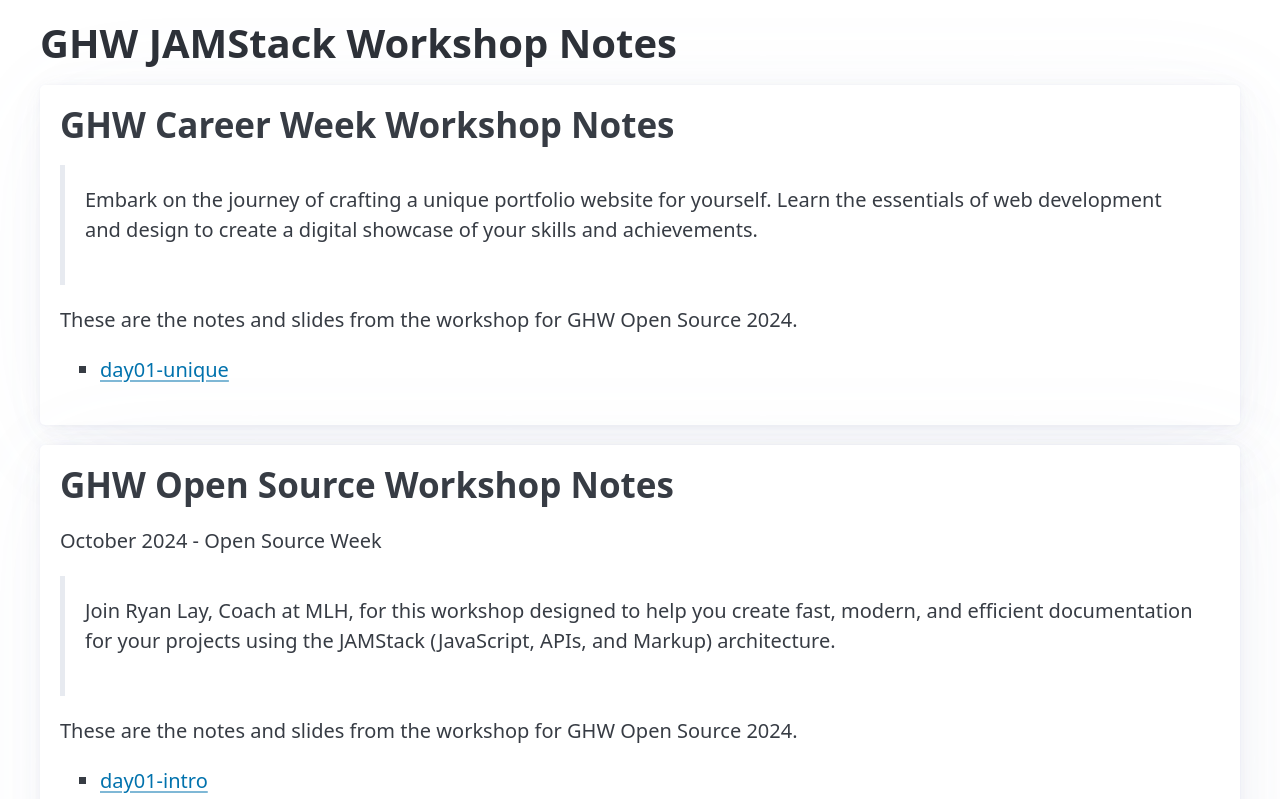
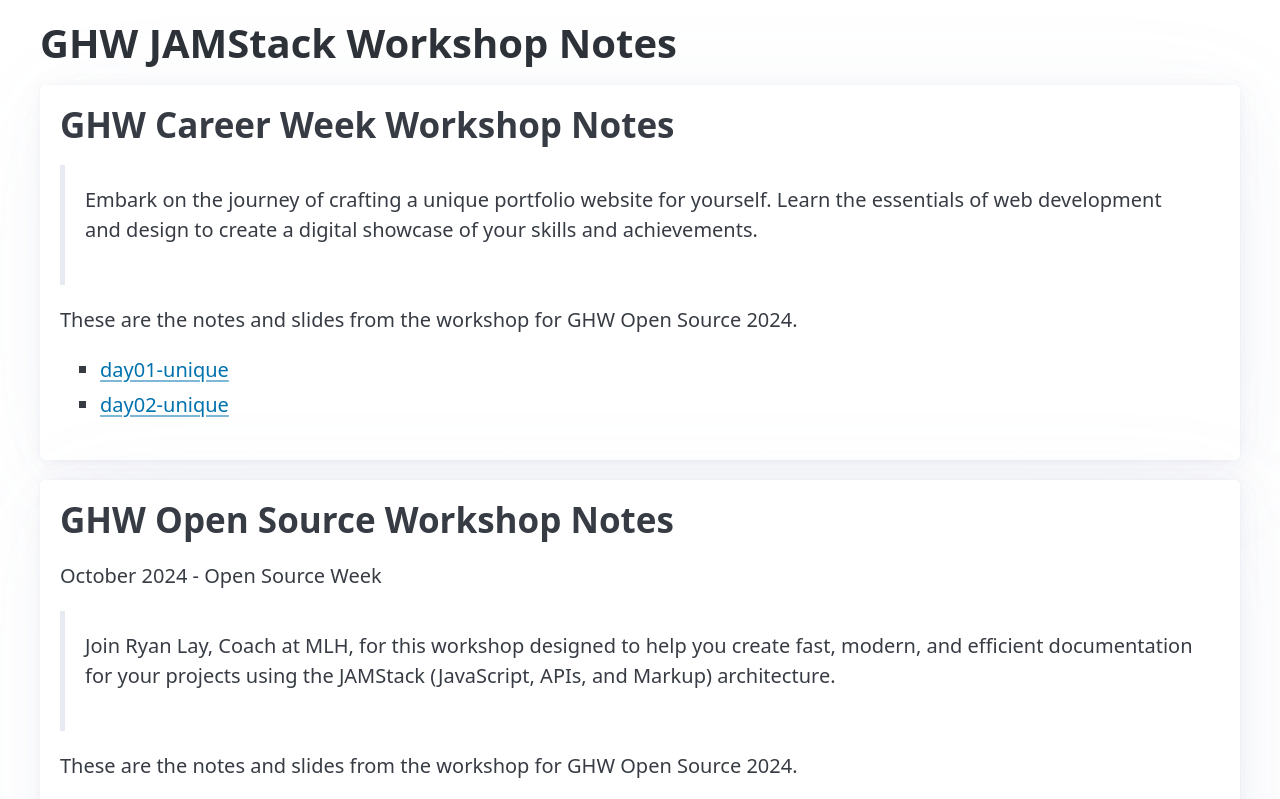
Before and after one commit to totally-not-frito-lays/ghw-jamstack-resources, a website: page index.html in a window 1280 px wide. Shown: the top 799 px of the page. Drawn offline with nearby package versions, Linux system fonts and the light colour scheme.

Commit message:
added day2 link to home page

```diff
--- a/index.html
+++ b/index.html
@@ -24,6 +24,7 @@
       <p>These are the notes and slides from the workshop for GHW Open Source 2024.</p>
       <ul>
         <li><a href="24-11-career/day01-unique/">day01-unique</a></li>
+        <li><a href="24-11-career/day02-unique/">day02-unique</a></li>
       </ul>
     </article>
 
```
